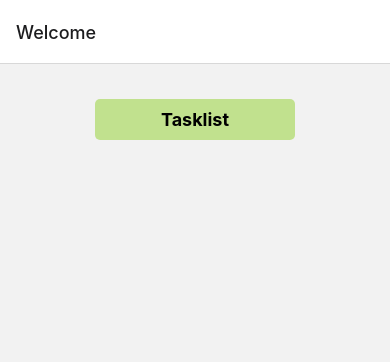
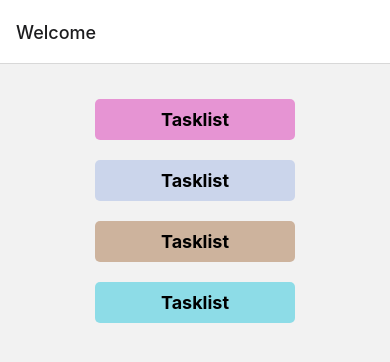
Before and after one commit to mpftavares/react-native-tasklist, a React Native app: screen /Home in a window 390 px wide. Shown: the top 362 px of the page. Built offline with nearby package versions, Linux system fonts and the light colour scheme.

Commit message:
rainbow update w/ hook

```diff
--- a/components/HomeScreen/index.tsx
+++ b/components/HomeScreen/index.tsx
@@ -1,22 +1,31 @@
+import React from 'react';
 import { FlatList, TouchableHighlight } from 'react-native';
+import getRandomPastelColor from '../../utils/getRandomPastelColor';
 import { Menu, MenuItemText, MenuItemWrapper } from './styles';
-import React from 'react';
 
 export default function HomeScreen({ navigation }) {
-	const pages = [{ pagename: 'Tasklist', title: 'Tasklist' }];
+	const pages = [
+		{ pagename: 'Tasklist', title: 'Tasklist' },
+		{ pagename: 'Tasklist', title: 'Tasklist' },
+		{ pagename: 'Tasklist', title: 'Tasklist' },
+		{ pagename: 'Tasklist', title: 'Tasklist' },
+	];
 
 	return (
 		<Menu>
 			<FlatList
 				data={pages}
-				renderItem={({ item }) => (
-					<TouchableHighlight
-						onPress={() => navigation.navigate(item.pagename)}>
-						<MenuItemWrapper>
-							<MenuItemText>{item.title}</MenuItemText>
-						</MenuItemWrapper>
-					</TouchableHighlight>
-				)}></FlatList>
+				renderItem={({ item }) => {
+					const backgroundColor = getRandomPastelColor();
+					return (
+						<TouchableHighlight
+							onPress={() => navigation.navigate(item.pagename)}>
+							<MenuItemWrapper backgroundColor={backgroundColor}>
+								<MenuItemText>{item.title}</MenuItemText>
+							</MenuItemWrapper>
+						</TouchableHighlight>
+					);
+				}}></FlatList>
 		</Menu>
 	);
 }
--- a/components/HomeScreen/styles.ts
+++ b/components/HomeScreen/styles.ts
@@ -1,7 +1,8 @@
 import styled from "styled-components/native";
-import getRandomPastelColor from "../../utils/getRandomPastelColor";
 
-const randomBackgroundColor = getRandomPastelColor();
+type MenuItemProps = {
+    backgroundColor: string
+}
 
 export const Menu = styled.View`
     display: flex;
@@ -10,9 +11,9 @@ export const Menu = styled.View`
     padding-horizontal: 20px;
 `
 
-export const MenuItemWrapper = styled.View`
+export const MenuItemWrapper = styled.View<MenuItemProps>`
     width: 200px;
-    background-color: ${randomBackgroundColor};
+    background-color: ${({ backgroundColor }) => backgroundColor};
     border-radius: 5px;
     padding: 10px;
     margin: 10px;
--- a/components/Task/index.tsx
+++ b/components/Task/index.tsx
@@ -1,7 +1,7 @@
-import React, { useEffect, useState } from 'react';
+import React from 'react';
 import { Pressable, Text } from 'react-native';
-import getRandomPastelColor from '../../utils/getRandomPastelColor';
 import { Square, TaskItem, TaskLeft, TaskText } from './styles';
+import useRandomColor from '../../hooks/useRandomColor';
 
 interface TaskProps {
 	title: string;
@@ -10,12 +10,7 @@ interface TaskProps {
 }
 
 export default function Task({ title, index, completeTask }: TaskProps) {
-	const [backgroundColor, setBackgroundColor] = useState<string>('');
-
-	useEffect(() => {
-		const randomBackgroundColor = getRandomPastelColor();
-		setBackgroundColor(randomBackgroundColor);
-	}, []);
+	const backgroundColor = useRandomColor();
 
 	return (
 		<TaskItem>
--- a/components/TaskInput/index.tsx
+++ b/components/TaskInput/index.tsx
@@ -1,4 +1,4 @@
-import { Platform, Pressable } from 'react-native';
+import { Platform, TouchableHighlight } from 'react-native';
 import {
 	AddTaskInput,
 	ButtonText,
@@ -24,12 +24,11 @@ export default function TaskInput({
 				value={task}
 				onChangeText={(text: string) => handleTextInput(text)}
 			/>
-
-			<Pressable onPress={() => handleAddTask()}>
+			<TouchableHighlight onPress={() => handleAddTask()}>
 				<ButtonWrapper>
 					<ButtonText>➕</ButtonText>
 				</ButtonWrapper>
-			</Pressable>
+			</TouchableHighlight>
 		</KeyboardWrapper>
 	);
 }
--- a/components/Tasklist/index.tsx
+++ b/components/Tasklist/index.tsx
@@ -1,7 +1,7 @@
 import React from 'react';
 import { ScrollView } from 'react-native';
 import Task from '../Task';
-import { Items, Wrapper } from './styles';
+import { Items, ItemsWrapper } from './styles';
 
 interface TasklistProps {
 	tasklist: string[];
@@ -15,7 +15,7 @@ export default function Tasklist({ tasklist, completeTask }: TasklistProps) {
 				flexGrow: 1,
 			}}
 			keyboardShouldPersistTaps="handled">
-			<Wrapper>
+			<ItemsWrapper>
 				<Items>
 					{tasklist.map((item, index) => {
 						return (
@@ -28,7 +28,7 @@ export default function Tasklist({ tasklist, completeTask }: TasklistProps) {
 						);
 					})}
 				</Items>
-			</Wrapper>
+			</ItemsWrapper>
 		</ScrollView>
 	);
 }
--- a/components/Tasklist/styles.ts
+++ b/components/Tasklist/styles.ts
@@ -1,6 +1,6 @@
 import styled from "styled-components/native";
 
-export const Wrapper = styled.View`
+export const ItemsWrapper = styled.View`
     padding-top: 80px;
     padding-horizontal: 20px;
 `;
--- /dev/null
+++ b/hooks/useRandomColor.ts
@@ -0,0 +1,13 @@
+import { useEffect, useState } from "react";
+import getRandomPastelColor from "../utils/getRandomPastelColor";
+
+export default function useRandomColor() {
+    const [backgroundColor, setBackgroundColor] = useState('');
+
+    useEffect(() => {
+        const color = getRandomPastelColor();
+        setBackgroundColor(color);
+    }, []);
+
+    return backgroundColor;
+}
```
